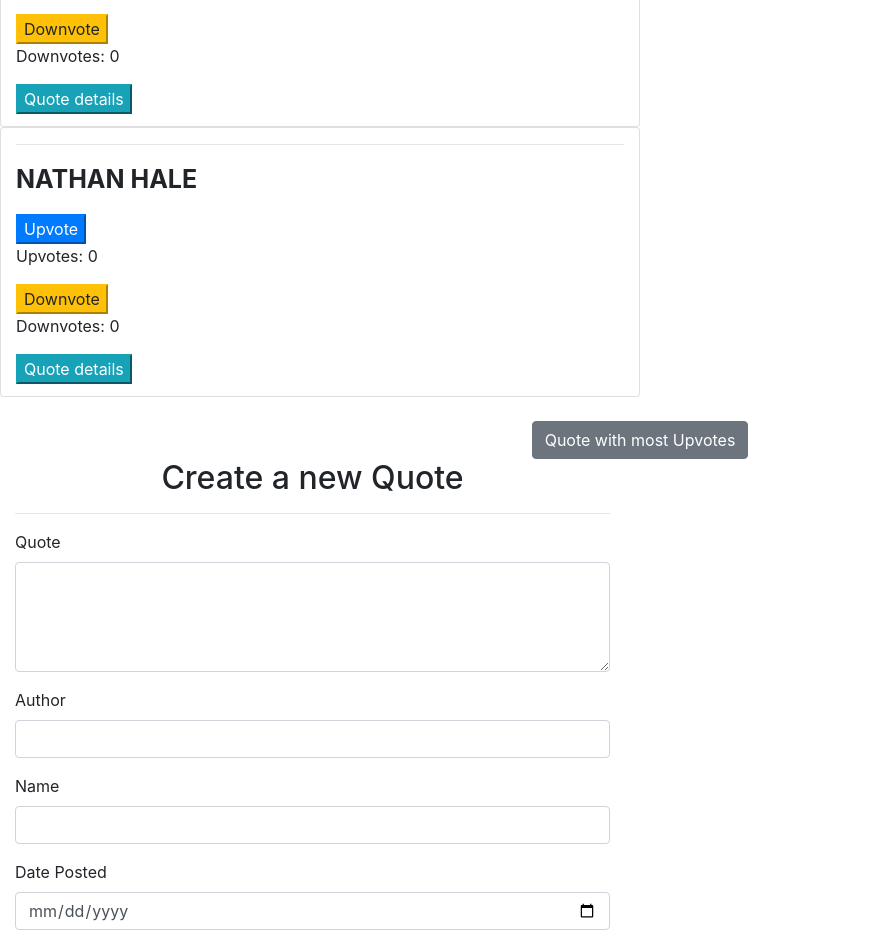
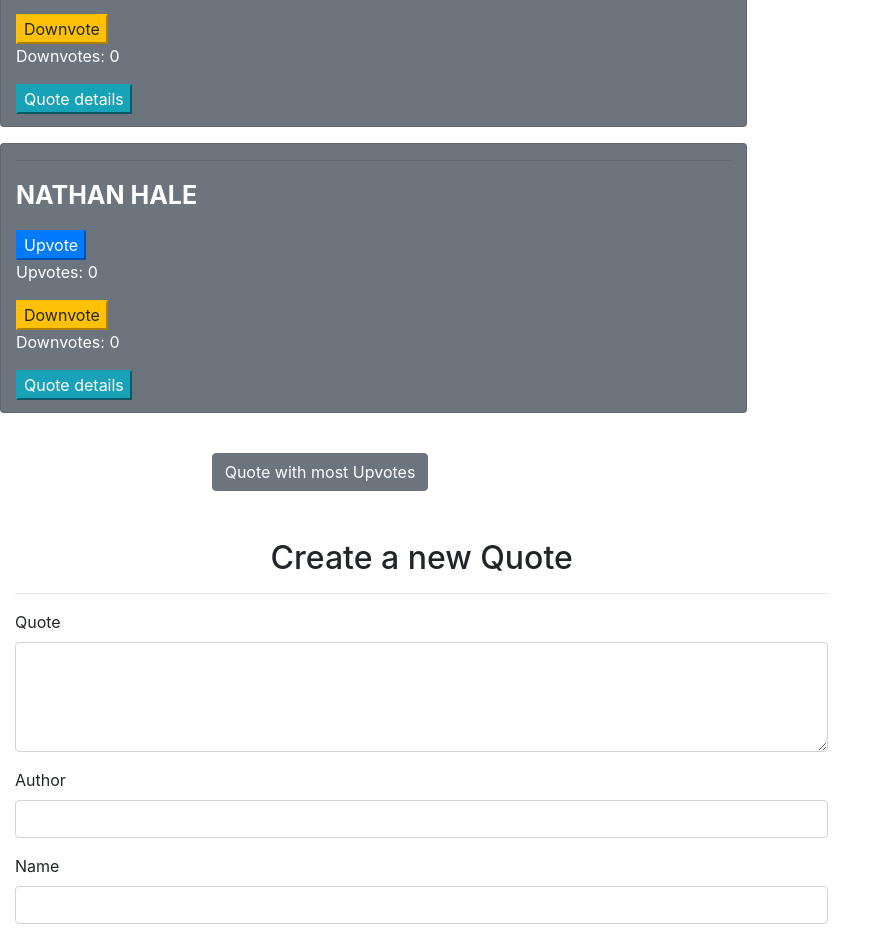
Before and after one commit to derrokip34/Quotes, an Angular app: page / in a window 1280 px wide. Shown: the part 360-1304 px from the top of the page, without its empty margins (0-891 px from the left). Built offline with nearby package versions, Linux system fonts and the light colour scheme.

Commit message:
Change quote card color

```diff
--- a/src/app/quote/quote.component.css
+++ b/src/app/quote/quote.component.css
@@ -4,6 +4,7 @@
 }
 h1 {
     font-family: sans-serif;
+    text-align: center;
 }
 .upvotes {
     text-align: center;
--- a/src/app/quote/quote.component.html
+++ b/src/app/quote/quote.component.html
@@ -1,7 +1,7 @@
 <div class="jumbotron">
     <h1>QUOTES</h1>
 </div>
-<div class="col-md-6 card" *ngFor='let quote of quotes;let i = index'>
+    <div class="col-md-7 card text-white bg-secondary mb-3" *ngFor='let quote of quotes;let i = index'>
         <hr>
         <div class="card-title">
             <p class="author">{{quote.author|uppercase}}</p>
@@ -15,17 +15,17 @@
             <app-quote-details *ngIf='quote.showDetails' [quote]='quote' (isComplete) = 'deleteQuote($event,i)'></app-quote-details>
         </div>
     </div><br>
-<div class="upvotes">
+    <div class="upvotes col-md-6">
         <button class="btn btn-secondary" *ngIf='quotes.length > 0' (click)='mostLikedQuote()'>Quote with most Upvotes</button>
-    <div *ngIf='likedQuote && quotes.length > 0'>
+        <div *ngIf='likedQuote && quotes.length > 0' appHighlightQuote>
             <h3>Most liked quote</h3>
             <p>Quote: {{likedQuote}}</p>
             <p>Author: {{likedAuthor}}</p>
             <p>Posted by {{likedPoster}}</p>
         </div>
-</div>
+    </div><br><br>
 <div class="row">
-    <div class="col-md-6">
+    <div class="col-md-8">
         <app-quote-form (addQuote)="addNewQuote($event)"></app-quote-form>
     </div>
 </div>
--- a/src/app/quote/quote.component.ts
+++ b/src/app/quote/quote.component.ts
@@ -17,14 +17,9 @@ export class QuoteComponent implements OnInit {
     this.quotes[index].showDetails = !this.quotes[index].showDetails;
   }
   deleteQuote(isComplete, index) {
-    if(isComplete) {
-      let toDelete = confirm(`Are you sure you want to delete this quote?`)
+        this.quotes.splice(index,1)
+  }
 
-      if(toDelete) {
-        this.quotes.splice(index,1)
-      }
-    }
-  }
   addNewQuote(quote) {
     this.quotes.push(quote)
   }
```
Lines whose indentation alone changed are shown as unchanged.
